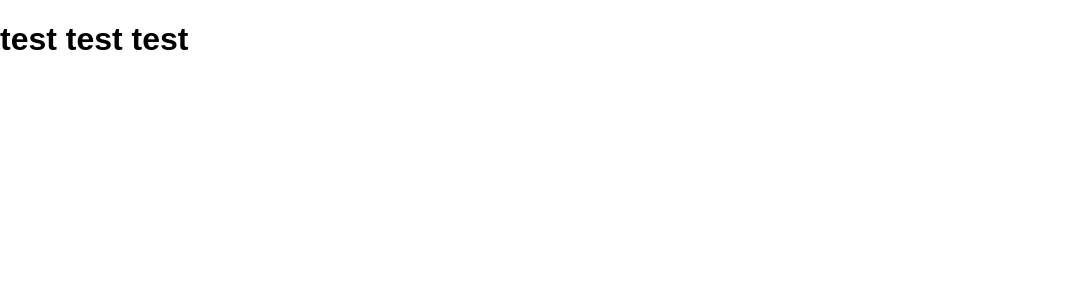
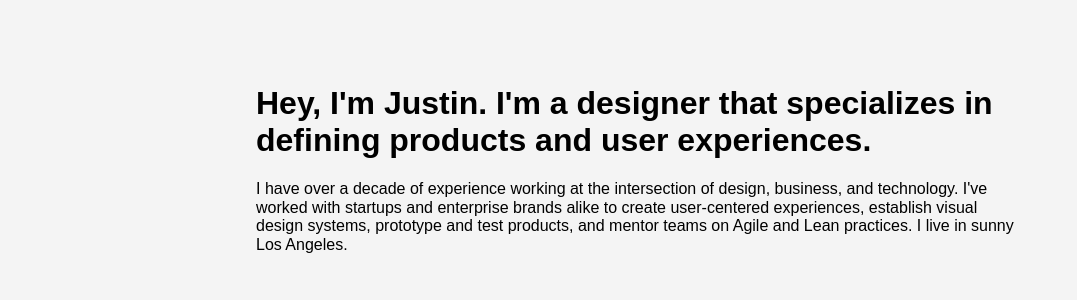
Before and after one commit to justinbyo/jbarr-v4, a Jekyll site: the page built from index.html, in a window 1280 px wide. Shown: the top 300 px of the page, without its empty margins (0-1077 px from the left). Built offline with Jekyll 4.4.1, drawn with Linux system fonts in a browser that asks for light colours.

Commit message:
Added layout SASS and added some content to home page

```diff
--- /dev/null
+++ b/_sass/layout.scss
@@ -0,0 +1,14 @@
+body {
+  @extend .bg-near-white;
+}
+
+.row {
+  @extend .w-100;
+  @extend .pv3;
+  @extend .pv5-ns;
+}
+
+.container {
+  @extend .center;
+  @extend .mw7;
+}
--- a/css/main.scss
+++ b/css/main.scss
@@ -4,3 +4,5 @@
 
 // Import partials from `sass_dir` (defaults to `_sass`)
 @import "_core/tachyons-sass/tachyons";
+
+@import "layout";
--- a/index.html
+++ b/index.html
@@ -1,8 +1,18 @@
 ---
-# You don't need to edit this file, it's empty on purpose.
-# Edit theme's home layout instead if you wanna make some changes
-# See: https://jekyllrb.com/docs/themes/#overriding-theme-defaults
+
 layout: default
 ---
 
-<h1>test test test</h1>
+<div class="row">
+  <div class="container">
+    <h1>Hey, I'm Justin. I'm a designer that specializes in defining products and
+      user experiences.</h1>
+    <p>
+      I have over a decade of experience working at the intersection of design,
+      business, and technology. I've worked with startups and enterprise brands alike
+      to create user-centered experiences, establish visual design systems, prototype
+      and test products, and mentor teams on Agile and Lean practices.
+      I live in sunny Los Angeles.
+    </p>
+  </div>
+</div>
```
